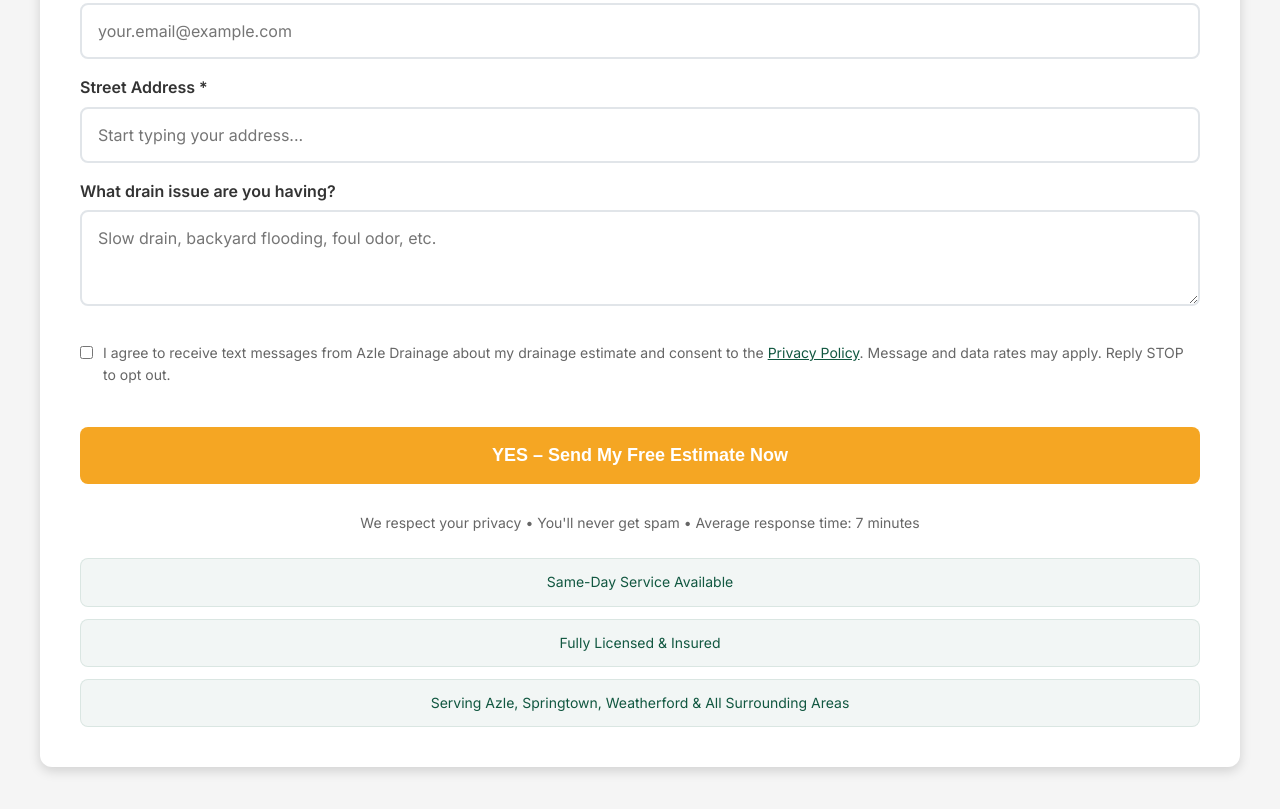
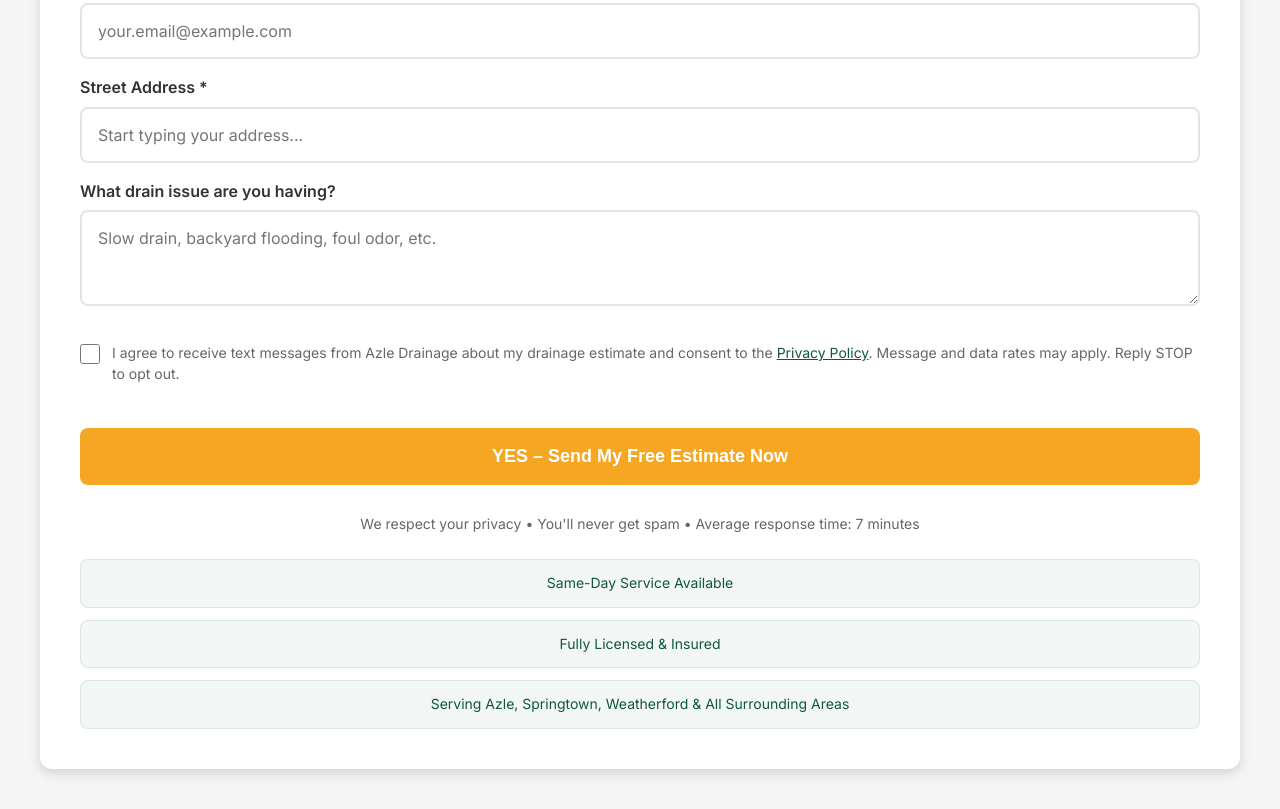
Before and after one commit to GroundMountCompany/azle-drainage-website, a plain HTML site: page free-estimate-c.html in a window 1280 px wide. Shown: the part 931-1740 px from the top of the page. Drawn offline with Linux system fonts and the light colour scheme; some packages are replaced by stand-ins of ours.

Commit message:
Fix SMS consent checkbox on landing pages

```diff
--- a/free-estimate-c.html
+++ b/free-estimate-c.html
@@ -232,12 +232,16 @@
         .checkbox-wrapper {
             display: flex;
             align-items: flex-start;
-            gap: 10px;
+            gap: 12px;
         }
 
         .checkbox-wrapper input[type="checkbox"] {
-            width: auto;
-            margin-top: 4px;
+            width: 20px;
+            height: 20px;
+            min-width: 20px;
+            margin-top: 2px;
+            cursor: pointer;
+            accent-color: var(--primary);
             flex-shrink: 0;
         }
 
@@ -245,12 +249,18 @@
             font-size: 14px;
             font-weight: 400;
             color: #666;
+            line-height: 1.5;
+            cursor: pointer;
             margin: 0;
         }
 
         .checkbox-wrapper label a {
             color: var(--primary);
             text-decoration: underline;
+        }
+
+        .checkbox-wrapper label a:hover {
+            color: #0d4530;
         }
 
         .submit-btn {
@@ -514,11 +524,11 @@
             <input type="hidden" name="service_type" value="Drainage">
             <input type="hidden" name="message" value="Meta Ad - Landing Page C">
 
-            <div class="form-group checkbox-group" style="margin-bottom: 16px;">
-                <div class="checkbox-wrapper" style="display: flex; align-items: flex-start; gap: 10px;">
-                    <input type="checkbox" id="sms_consent" name="sms_consent" required style="width: auto; margin-top: 4px; flex-shrink: 0;">
-                    <label for="sms_consent" style="font-size: 14px; font-weight: 400; color: #666; margin: 0;">
-                        I agree to receive text messages from Azle Drainage about my drainage estimate and consent to the <a href="privacy-policy.html" target="_blank" style="color: var(--primary); text-decoration: underline;">Privacy Policy</a>. Message and data rates may apply. Reply STOP to opt out.
+            <div class="form-group checkbox-group">
+                <div class="checkbox-wrapper">
+                    <input type="checkbox" id="sms_consent" name="sms_consent" required>
+                    <label for="sms_consent">
+                        I agree to receive text messages from Azle Drainage about my drainage estimate and consent to the <a href="privacy-policy.html" target="_blank">Privacy Policy</a>. Message and data rates may apply. Reply STOP to opt out.
                     </label>
                 </div>
                 <div class="error-message" id="sms_consent-error">You must agree to receive text messages to submit this form</div>
```
Also changed, not shown: free-estimate-b.html (+3 -3 lines), free-estimate.html (+13 -3 lines).
